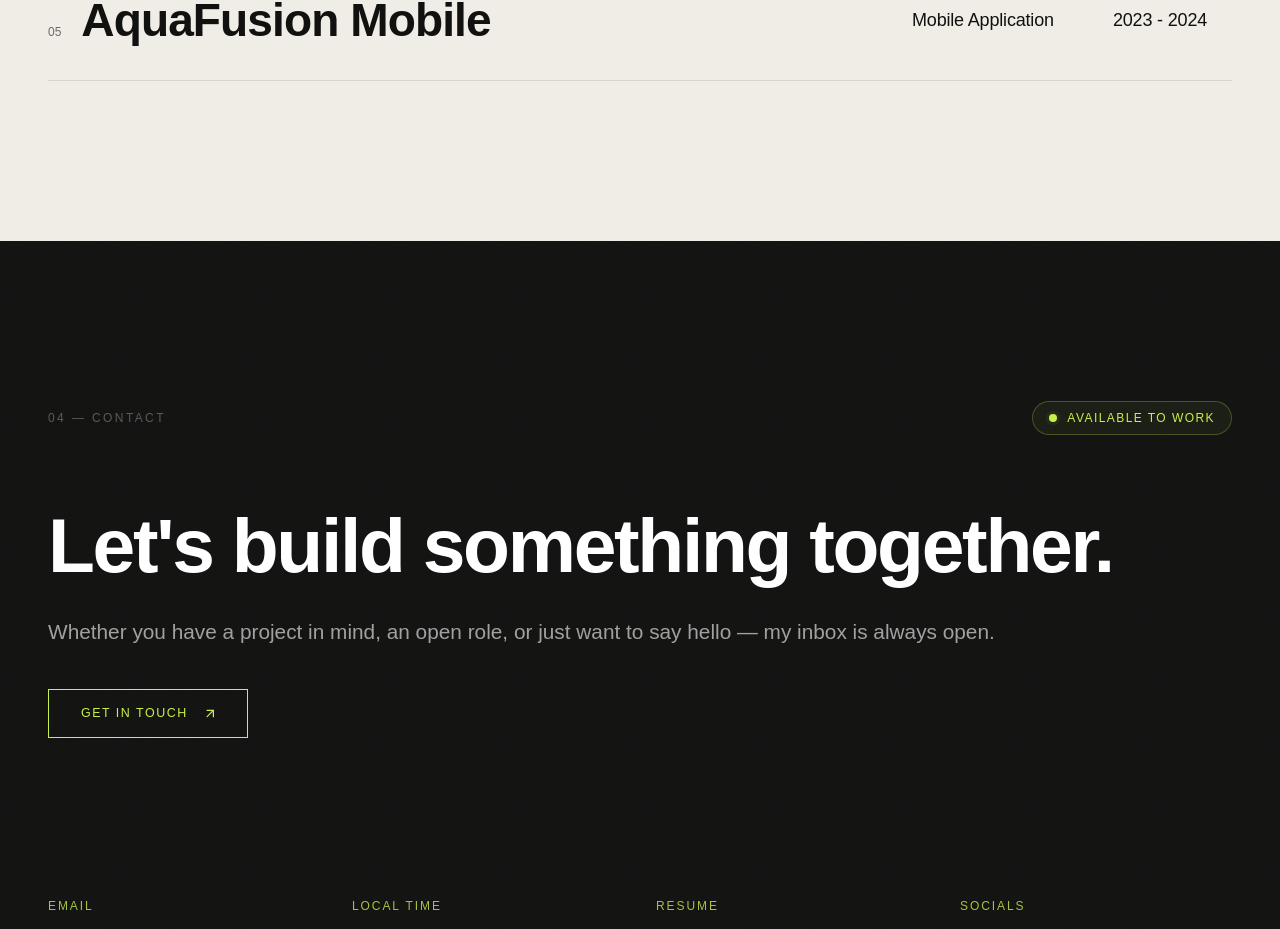
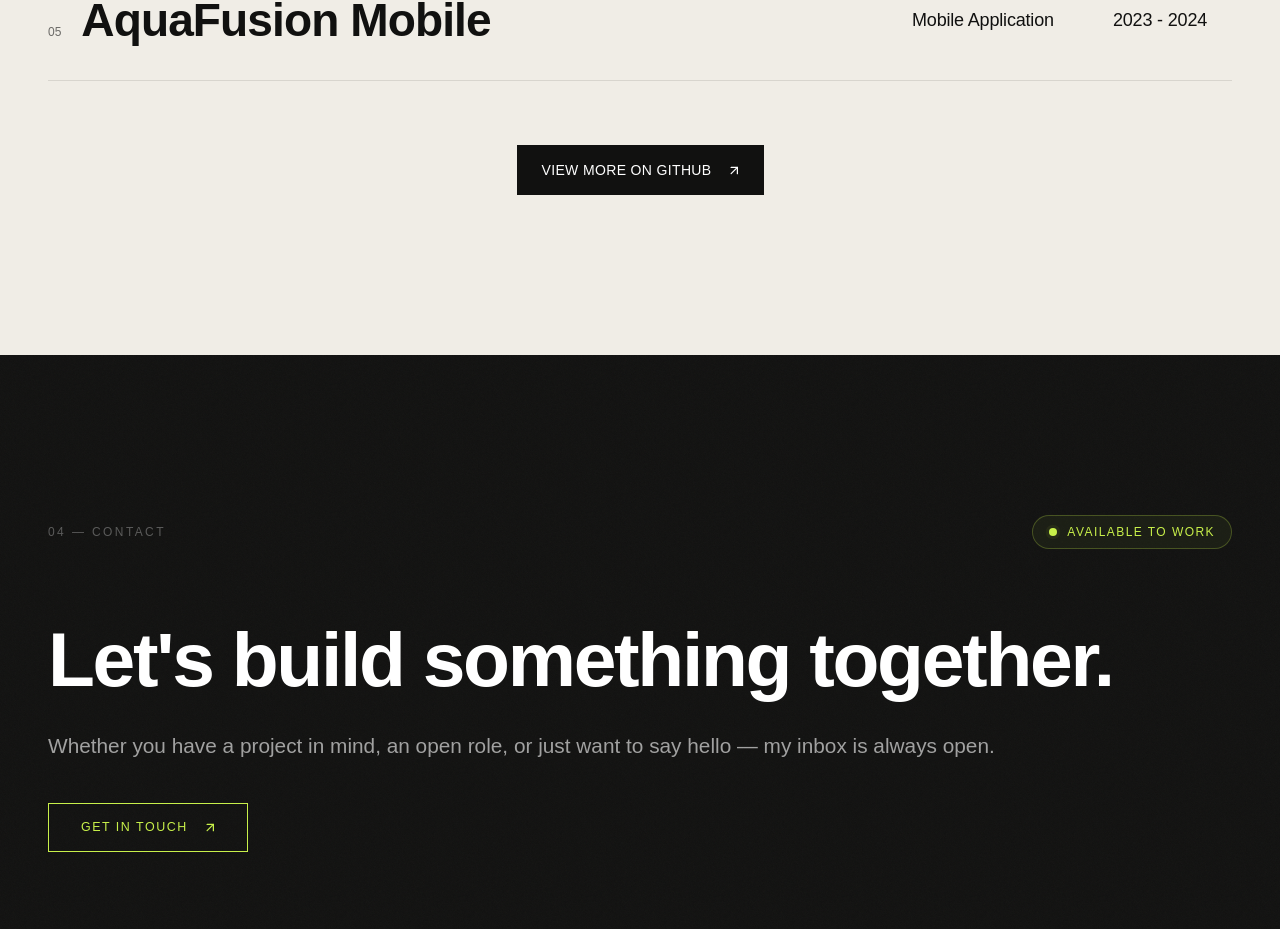
Before and after one commit to janinevallente/janinevallente-portfolio, a Next.js app: page / in a window 1280 px wide. Shown: the part 4711-5640 px from the top of the page. Built offline with nearby package versions, Linux system fonts and the light colour scheme.

Commit message:
enh: added view more on github button in Projects section

```diff
--- a/src/components/sections/Projects.tsx
+++ b/src/components/sections/Projects.tsx
@@ -3,6 +3,7 @@
 import { useState, useRef, useCallback, useEffect } from "react";
 import { useRouter } from "next/navigation";
 import { motion } from "framer-motion";
+import { ArrowUpRight } from "lucide-react";
 import WordReveal from "@/components/animations/WordReveal";
 import SectionReveal from "@/components/animations/SectionReveal";
 import FadeUp from "@/components/animations/FadeUp";
@@ -10,7 +11,6 @@ import RevealLine from "@/components/ui/RevealLine";
 import FloatingImageCard from "@/components/ui/FloatingImageCard";
 import CustomCursor from "@/components/ui/CustomCursor";
 import { portfolio } from "@/lib/data";
-import { ArrowUpRight } from "lucide-react";
 
 export default function Projects() {
   const router = useRouter();
@@ -143,6 +143,27 @@ export default function Projects() {
           ))}
           <RevealLine />
         </ul>
+
+        {/* View More on GitHub Button */}
+        <div className="mt-16 flex justify-center">
+            <a
+              href={portfolio?.social?.github}
+              target="_blank"
+              rel="noopener noreferrer"
+              className="bg-ink group inline-flex items-center gap-3 px-4 sm:px-6 py-2.5 sm:py-3.5 border border-ink font-body text-xs sm:text-sm tracking-wide uppercase transition-all duration-300 hover:bg-bg hover:border-ink"
+            >
+              <span className="text-white transition-colors duration-300 group-hover:text-ink">
+                View More on GitHub
+              </span>
+              <motion.span
+                className="text-white transition-colors duration-300 group-hover:text-ink"
+                animate={{ x: [0, 3, 0] }}
+                transition={{ repeat: Infinity, duration: 2, ease: "easeInOut" }}
+              >
+                <ArrowUpRight size={15} />
+              </motion.span>
+            </a>
+        </div>
       </div>
 
       {/* Floating image card & cursor - desktop only */}
```
